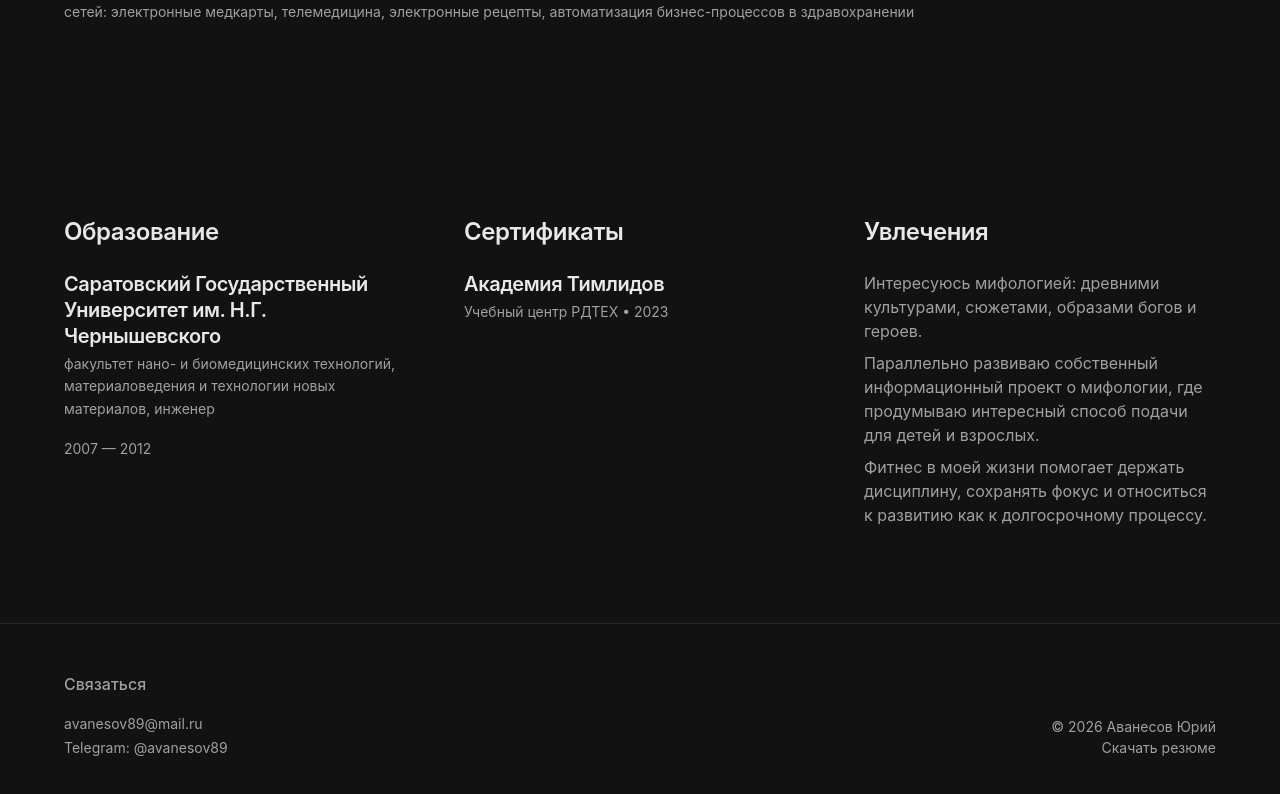
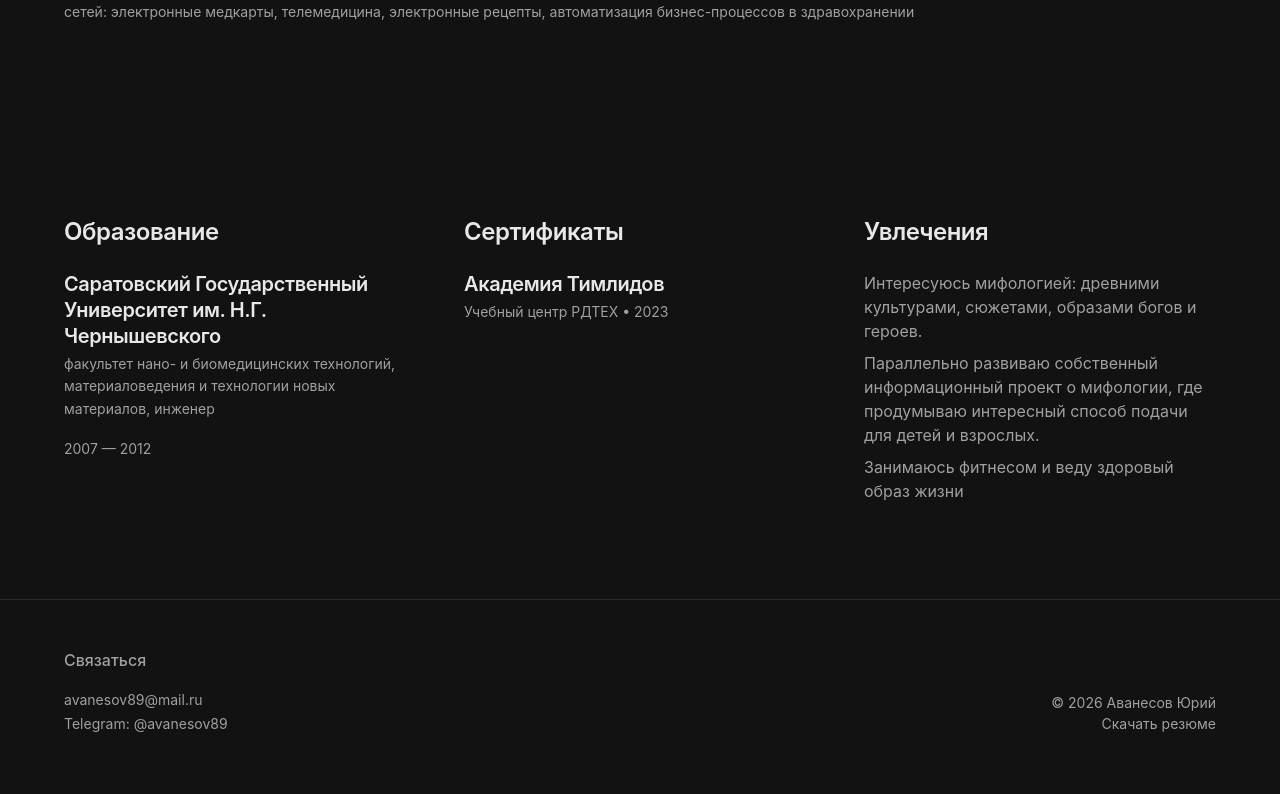
Before and after one commit to avanesov89/portfolio, a Next.js app: page / in a window 1280 px wide. Shown: the part 2539-3333 px from the top of the page. Built offline with nearby package versions, Linux system fonts and the light colour scheme.

Commit message:
Update profile hobby text

```diff
--- a/src/data/profile.ts
+++ b/src/data/profile.ts
@@ -680,7 +680,7 @@ export const profileData: ProfileData = {
   hobbies: [
     'Интересуюсь мифологией: древними культурами, сюжетами, образами богов и героев.',
     'Параллельно развиваю собственный информационный проект о мифологии, где продумываю интересный способ подачи для детей и взрослых.',
-    'Фитнес в моей жизни помогает держать дисциплину, сохранять фокус и относиться к развитию как к долгосрочному процессу.',
+    'Занимаюсь фитнесом и веду здоровый образ жизни',
   ],
 
   email: 'avanesov89@mail.ru',
```
